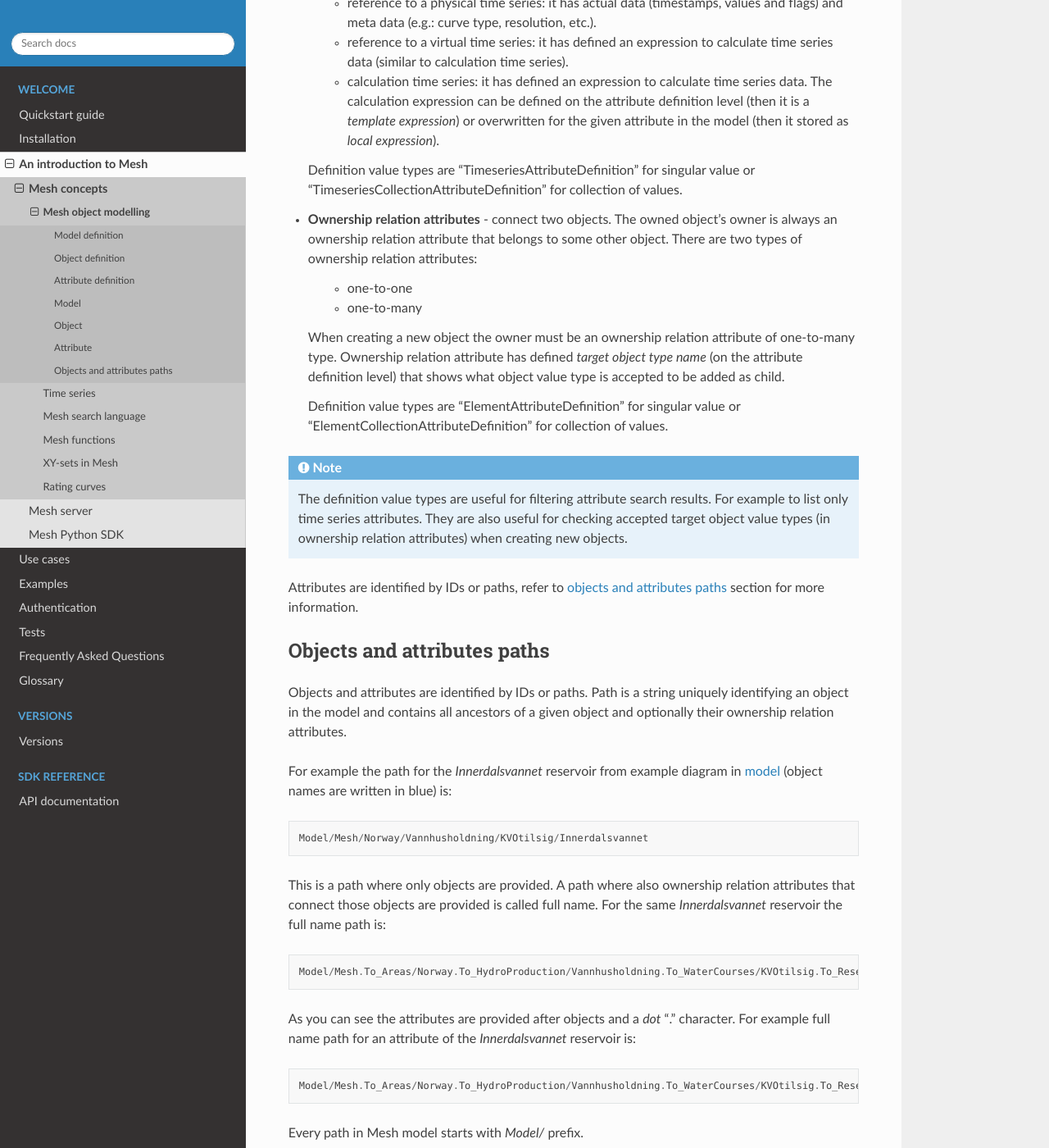
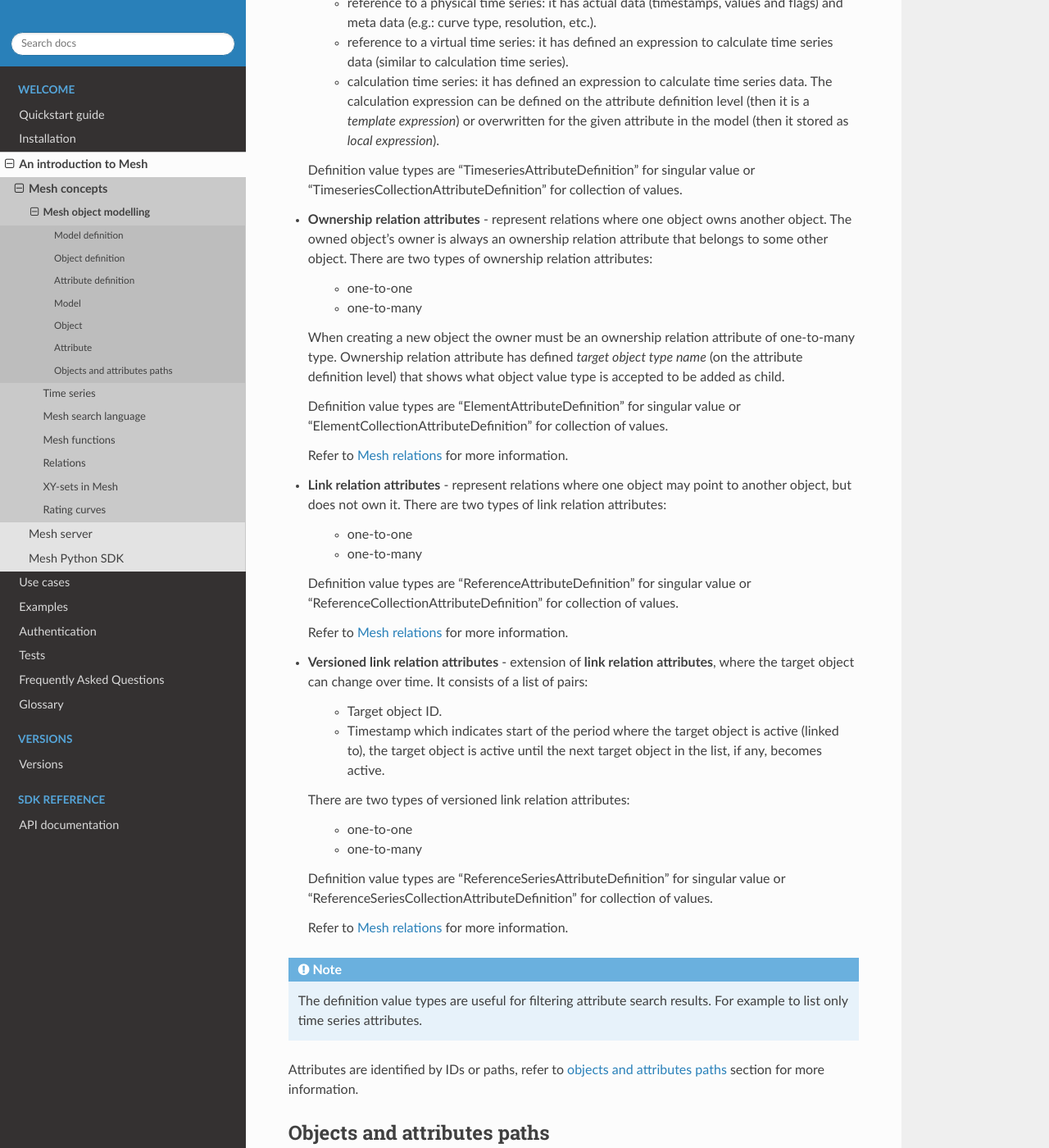
Before and after one commit to Volue-Public/energy-mesh-python, a Sphinx documentation site: the page built from docs/source/mesh_modelling.rst, in a window 1280 px wide and 1400 px high, scrolled down 4165 px. Shown: the whole window at 82% size. Built offline with Sphinx 7.4.7 and the Read the Docs theme 2.0.0, drawn with Linux system fonts in a browser that asks for light colours.

Commit message:
Add documentation on Mesh relations

```diff
--- a/docs/source/mesh_concepts.rst
+++ b/docs/source/mesh_concepts.rst
@@ -9,5 +9,6 @@
    timeseries
    mesh_search
    mesh_functions
+   mesh_relations
    mesh_xy_sets
    mesh_rating_curve
--- a/docs/source/mesh_modelling.rst
+++ b/docs/source/mesh_modelling.rst
@@ -186,9 +186,10 @@
   Definition value types are "TimeseriesAttributeDefinition" for singular value
   or "TimeseriesCollectionAttributeDefinition" for collection of values.
 
-* **Ownership relation attributes** - connect two objects. The owned object's
-  owner is always an ownership relation attribute that belongs to some other
-  object. There are two types of ownership relation attributes:
+* **Ownership relation attributes** - represent relations where one object owns
+  another object. The owned object's owner is always an ownership relation
+  attribute that belongs to some other object.
+  There are two types of ownership relation attributes:
 
     - one-to-one
     - one-to-many
@@ -201,13 +202,45 @@
   Definition value types are "ElementAttributeDefinition" for singular value or
   "ElementCollectionAttributeDefinition" for collection of values.
 
+  Refer to :doc:`Mesh relations <mesh_relations>` for more information.
+
+* **Link relation attributes** - represent relations where one object may point
+  to another object, but does not own it.
+  There are two types of link relation attributes:
+
+    - one-to-one
+    - one-to-many
+
+  Definition value types are "ReferenceAttributeDefinition" for singular value
+  or "ReferenceCollectionAttributeDefinition" for collection of values.
+
+  Refer to :doc:`Mesh relations <mesh_relations>` for more information.
+
+* **Versioned link relation attributes** - extension of **link relation
+  attributes**, where the target object can change over time.
+  It consists of a list of pairs:
+
+    - Target object ID.
+    - Timestamp which indicates start of the period where the target object is
+      active (linked to), the target object is active until the next target
+      object in the list, if any, becomes active.
+
+  There are two types of versioned link relation attributes:
+
+    - one-to-one
+    - one-to-many
+
+  Definition value types are "ReferenceSeriesAttributeDefinition" for singular
+  value or "ReferenceSeriesCollectionAttributeDefinition" for collection of
+  values.
+
+  Refer to :doc:`Mesh relations <mesh_relations>` for more information.
+
 
 .. note::
 
   The definition value types are useful for filtering attribute search results.
-  For example to list only time series attributes. They are also useful for
-  checking accepted target object value types (in ownership relation
-  attributes) when creating new objects.
+  For example to list only time series attributes.
 
 
 Attributes are identified by IDs or paths, refer to
```
Also changed, not shown: docs/source/mesh_relations.rst (added, +62 -0 lines), docs/source/images/relations1.png (added), docs/source/images/relations2.png (added), docs/source/images/versioned_link_relation.png (added), docs/source/images/versioned_link_relation_collection.png (added).
